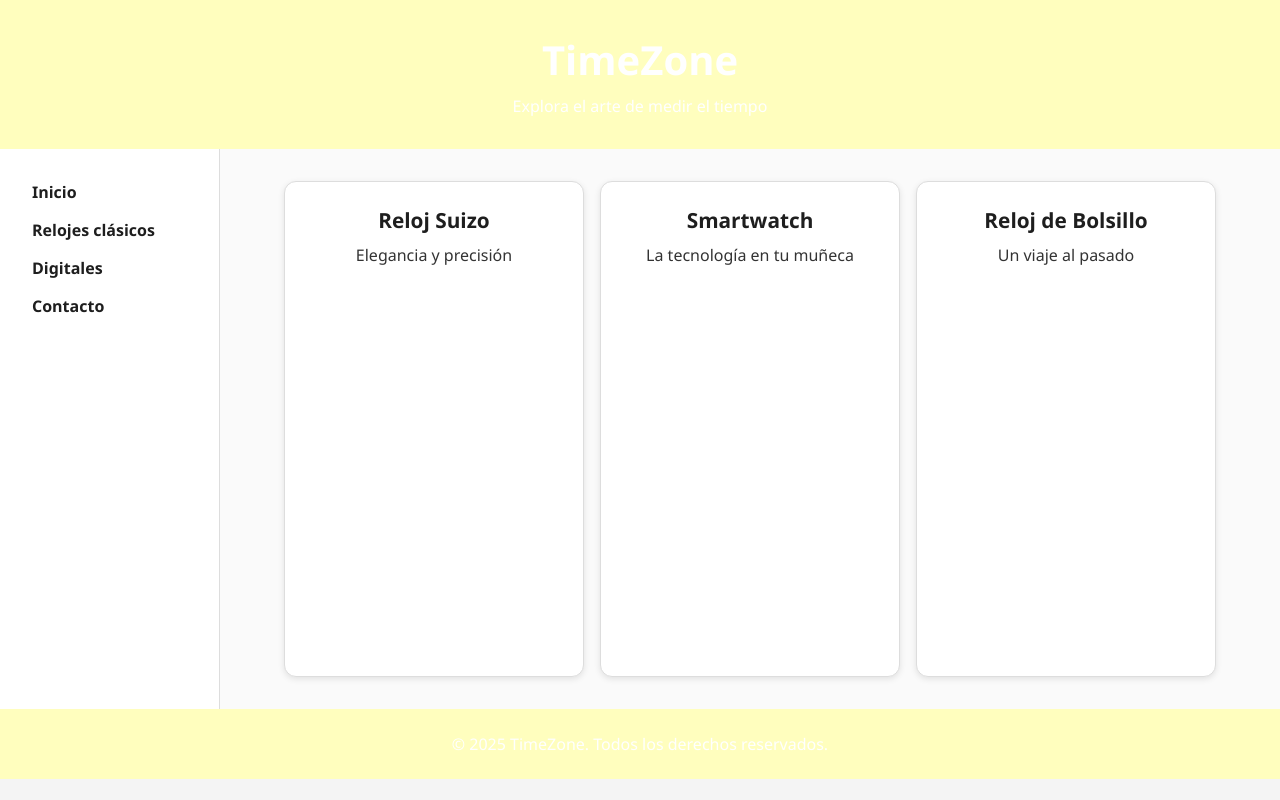
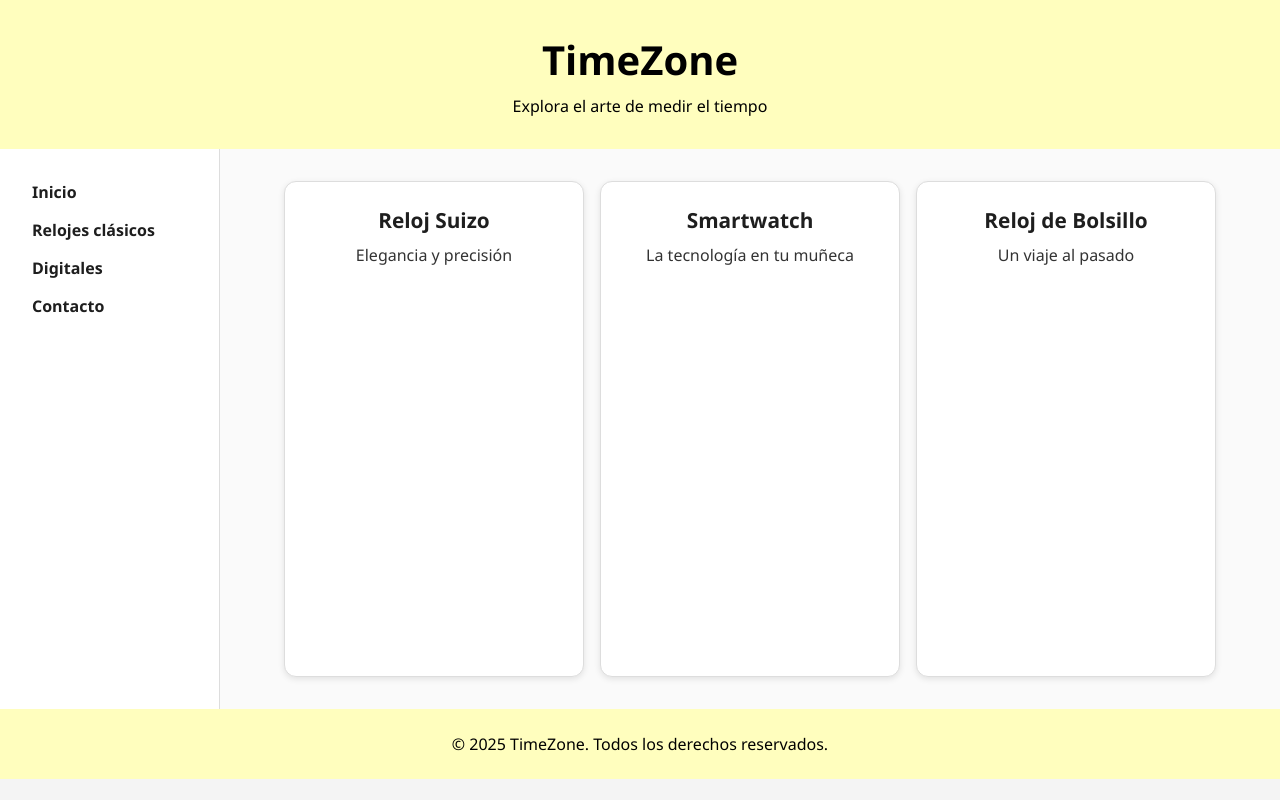
Before and after one commit to Angel300808/Pagina, a plain HTML site: page index.html in a window 1280 px wide. Drawn offline with Linux system fonts and the light colour scheme.

Commit message:
prueba dos

```diff
--- a/style.css
+++ b/style.css
@@ -13,7 +13,7 @@ body {
 
 header {
   background-color: #fffebe;
-  color: white;
+  color: rgb(0, 0, 0);
   padding: 2em;
   text-align: center;
 }
@@ -91,7 +91,7 @@ header p {
 
 footer {
   background-color: #fffebe;
-  color: white;
+  color: rgb(0, 0, 0);
   text-align: center;
   padding: 1.5em;
 }
```
Also changed, not shown: img/sw.jpg (added), img/swiss.png (added).
